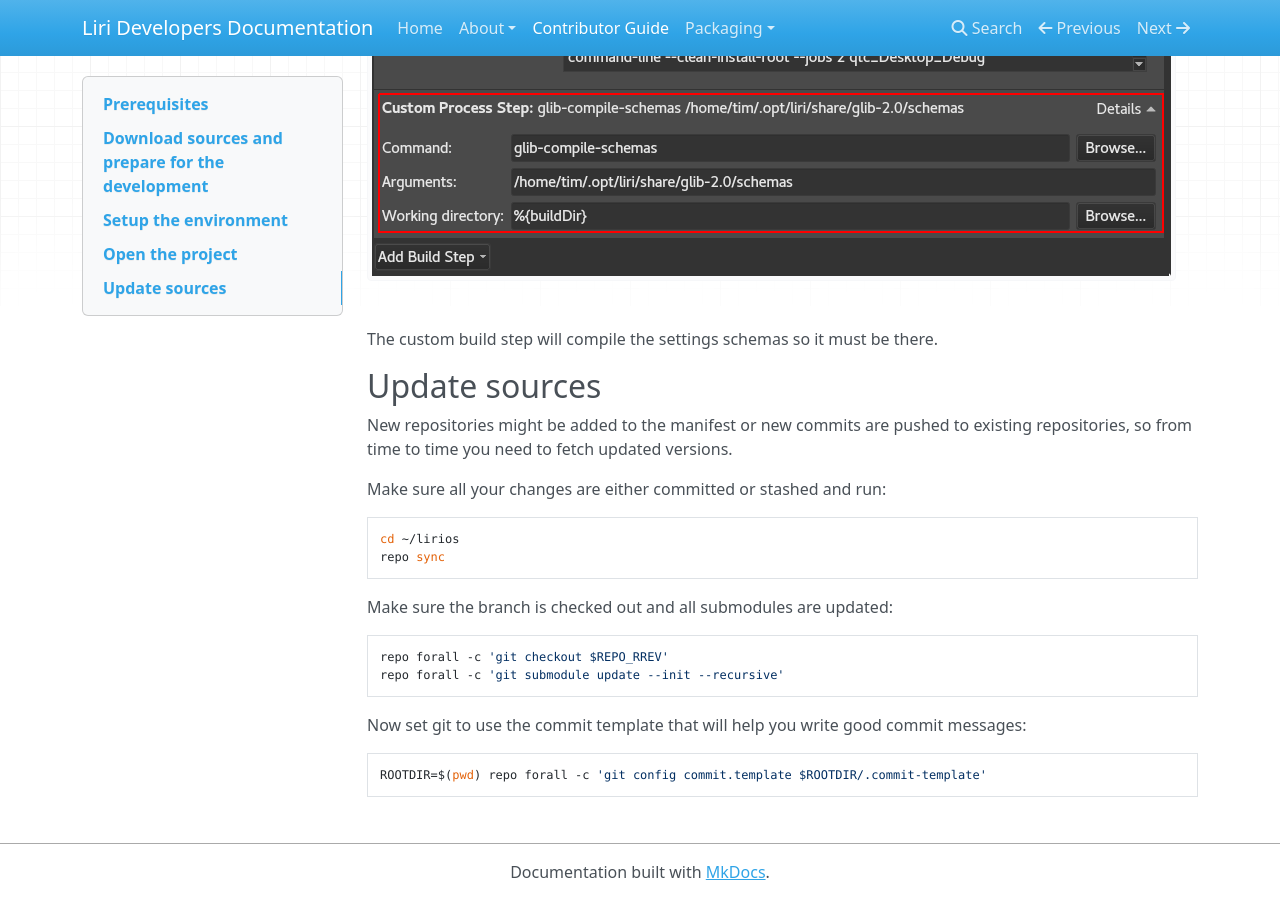
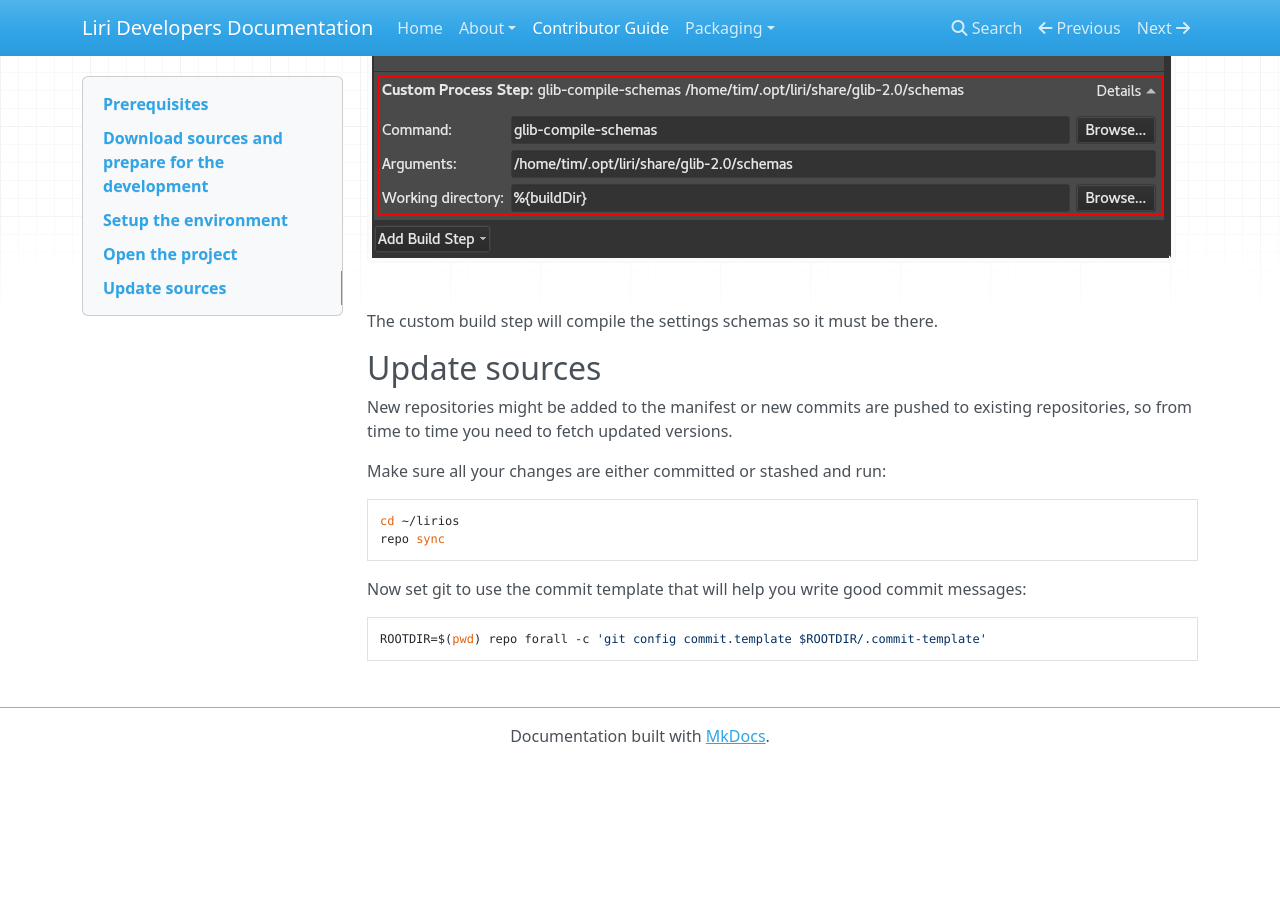
Before and after one commit to lirios/docs, an MkDocs documentation site: the page built from docs/contributor-guide/index.md, in a window 1280 px wide and 900 px high, scrolled down 5939 px. Built offline with MkDocs 1.6.1, drawn with Linux system fonts in a browser that asks for light colours; nearby versions of some CDN libraries; old or Windows-style settings are respelled for this version of MkDocs; after the commit the page ends 6703 px from its top, so only the background shows below that; some of the changed text lies outside the part shown.

Commit message:
Adjust docs to not include submodules anymore (#3)
Update index.md

````diff
--- a/docs/contributor-guide/index.md
+++ b/docs/contributor-guide/index.md
@@ -82,8 +82,7 @@ detached head that points to the last known good commit.
 Before you start developing make sure you have local branches:
 
 ```sh
-repo forall -c 'git checkout $REPO_RREV'
-repo forall -c 'git submodule update --init --recursive'
+repo start --all develop
 ```
 
 Now set git to use the commit template that will help you write
@@ -168,13 +167,6 @@ cd ~/lirios
 repo sync
 ```
 
-Make sure the branch is checked out and all submodules are updated:
-
-```sh
-repo forall -c 'git checkout $REPO_RREV'
-repo forall -c 'git submodule update --init --recursive'
-```
-
 Now set git to use the commit template that will help you write
 good commit messages:
 
````
